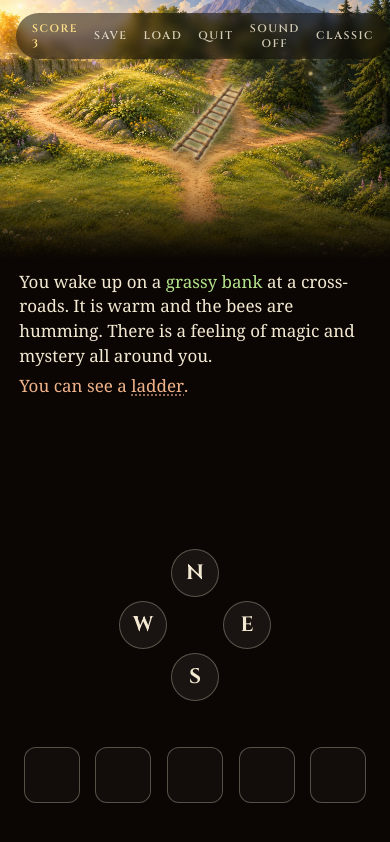
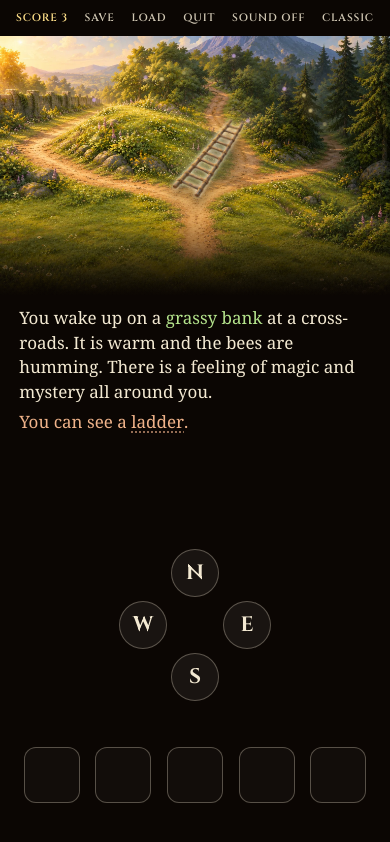
Before and after one commit to druewilding/merlins-castle, a website built with Vite: page index.html in a window 390 px wide. Both pictures are taken after a click on the button "BEGIN". Built offline with nearby package versions, Linux system fonts and the light colour scheme; files whose address does not match are found by name; a web font is replaced by a local one.

Commit message:
fix: Put the top bar above the picture on phones and tablets

```diff
--- a/src/illustrated/style.css
+++ b/src/illustrated/style.css
@@ -834,12 +834,20 @@ button {
     pointer-events: none;
   }
 
+  /* Above the picture, so it never covers the scene. */
   .topbar {
-    position: absolute;
-    top: 0.8rem;
-    left: 1rem;
-    gap: 1rem;
-    font-size: 11px;
+    position: static;
+    order: -1;
+    justify-content: space-between;
+    gap: 0.4rem;
+    /* Spread across a phone, but kept together in the middle of a tablet. */
+    padding: 0.7rem max(1rem, (100% - 36rem) / 2);
+    border-radius: 0;
+    background: var(--panel);
+    backdrop-filter: none;
+    font-size: clamp(9px, 2.75vw, 13px);
+    letter-spacing: 0.08em;
+    white-space: nowrap;
   }
 
   .panel {
```
Also changed, not shown: PLAN.md (+1 -1 lines).
